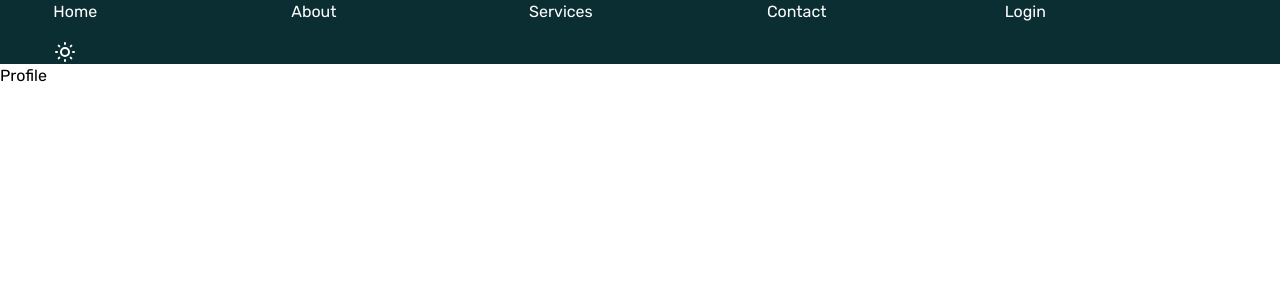
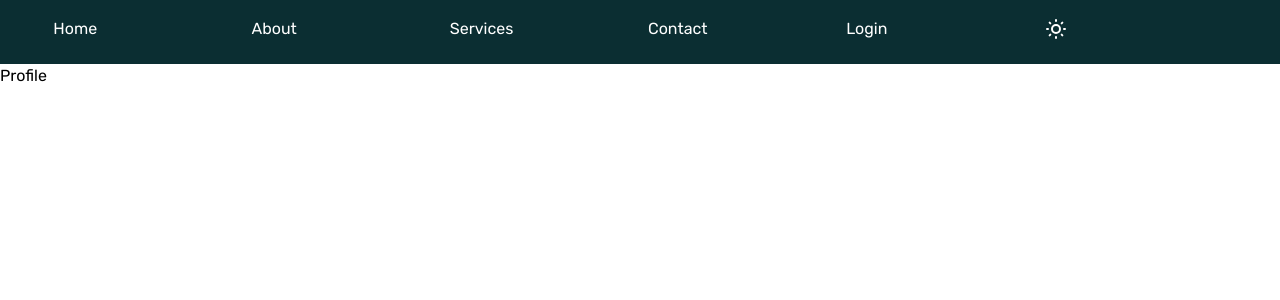
Before and after one commit to shiba-murmu/Discover-your-recipe, a React (Vite) app in the folder frontend/: page /profile in a window 1280 px wide. Shown: the top 300 px of the page. Built offline with nearby package versions, Linux system fonts and the light colour scheme.

Commit message:
cols is added to the navbar,

```diff
--- a/frontend/src/components/Header/Navigation_bar.jsx
+++ b/frontend/src/components/Header/Navigation_bar.jsx
@@ -5,13 +5,15 @@ function Navigation_bar() {
     return (
         <>
             <div className='h-16 text-white bg-[var(--light-dark-green)] dark:bg-[var(--dark-darker-black)] dark:text-[var(--lightest-white)] flex items-center justify-center'>
-            <div className='w-11/12 grid grid-cols-5 gap-4 place-content-center'>
+                <div className='w-11/12 grid grid-cols-6 gap-4 place-content-center'>
                     <div>Home</div>
                     <div>About</div>
                     <div>Services</div>
                     <div>Contact</div>
                     <div>Login</div>
+                    <div>
                         <DarkModeToggle />
+                    </div>
                 </div>
             </div>
         </>
```
Lines whose indentation alone changed are shown as unchanged.
